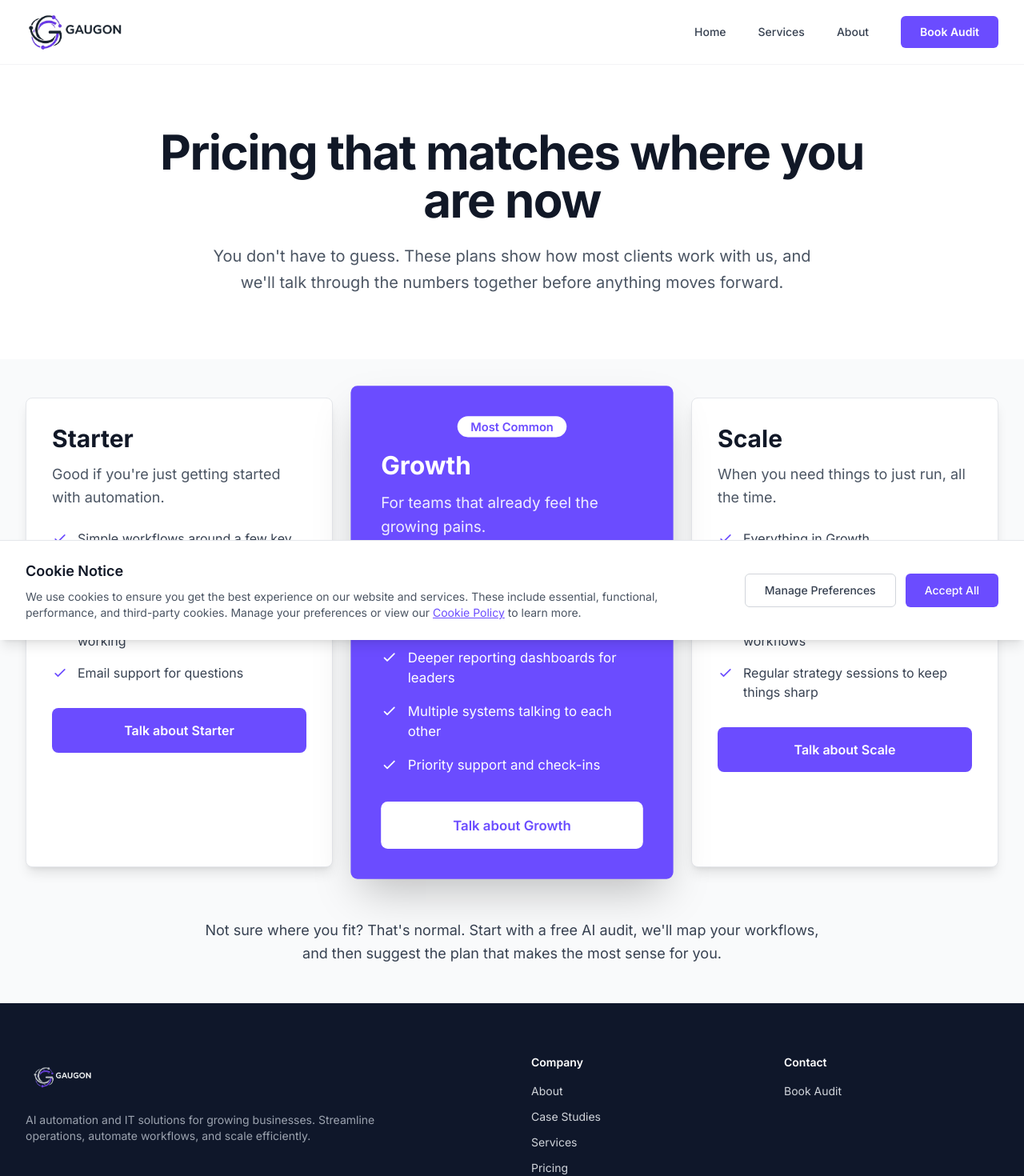
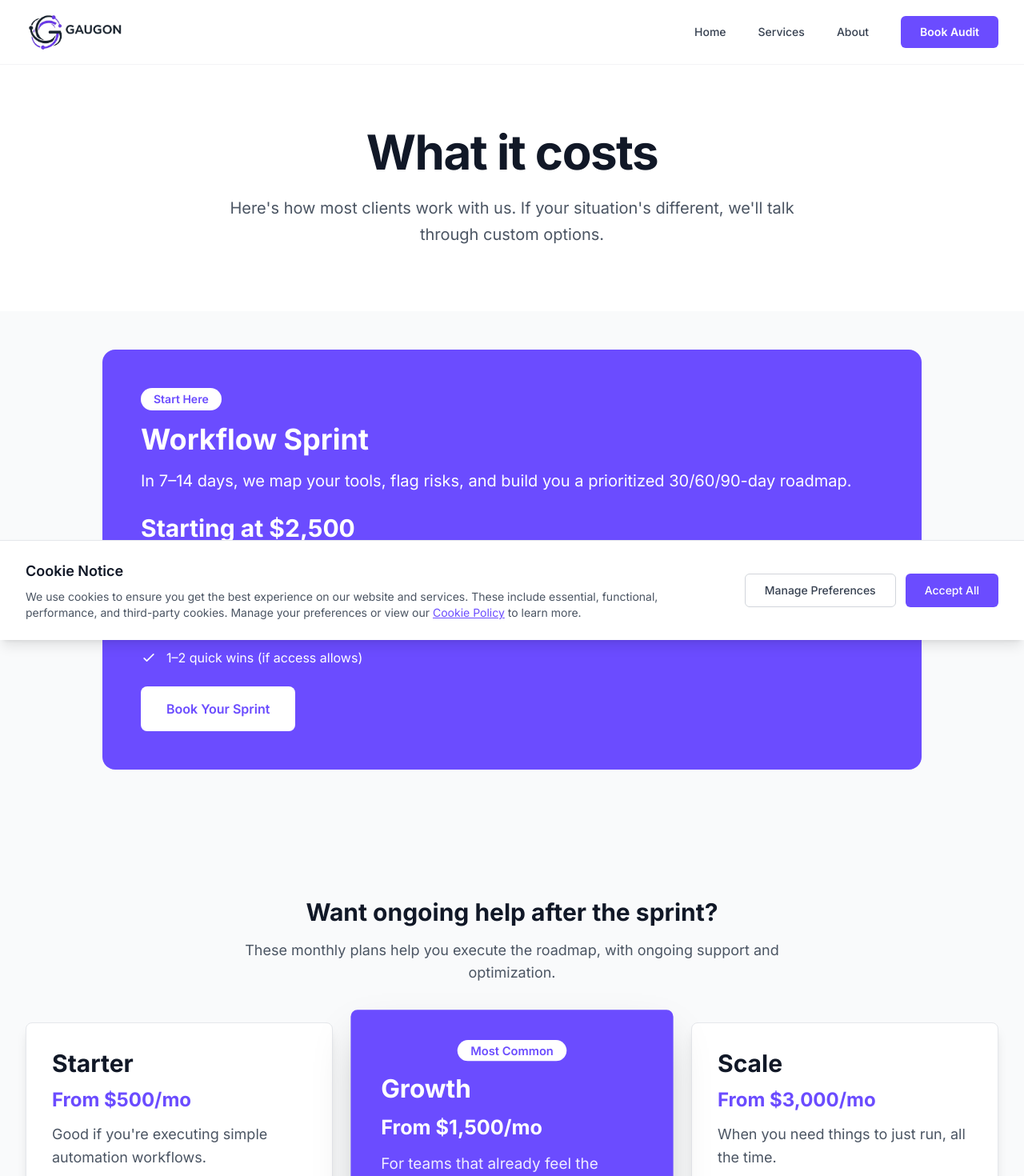
Before and after one commit to ocilab25/gaugon-website, a Next.js app: page /pricing in a window 1280 px wide. Shown: the top 1470 px of the page at 80% size. Built offline with nearby package versions, Linux system fonts and the light colour scheme.

Commit message:
Landing Page rewrite

```diff
--- a/app/pricing/page.tsx
+++ b/app/pricing/page.tsx
@@ -11,7 +11,8 @@ export default function PricingPage() {
     const plans = [
         {
             name: "Starter",
-            tagline: "Good if you're just getting started with automation.",
+            price: "From $500/mo",
+            tagline: "Good if you're executing simple automation workflows.",
             features: [
                 "Simple workflows around a few key tools",
                 "Email and basic CRM setup",
@@ -22,6 +23,7 @@ export default function PricingPage() {
         },
         {
             name: "Growth",
+            price: "From $1,500/mo",
             tagline: "For teams that already feel the growing pains.",
             features: [
                 "Everything in Starter",
@@ -34,6 +36,7 @@ export default function PricingPage() {
         },
         {
             name: "Scale",
+            price: "From $3,000/mo",
             tagline: "When you need things to just run, all the time.",
             features: [
                 "Everything in Growth",
@@ -51,24 +54,83 @@ export default function PricingPage() {
             <section className="py-20 bg-white px-6 lg:px-8">
                 <div className="max-w-4xl mx-auto text-center">
                     <h1 className="text-5xl sm:text-6xl font-bold text-gray-900 mb-6 tracking-tight">
-                        Pricing that matches where you are now
+                        What it costs
                     </h1>
                     <p className="text-xl text-gray-600 max-w-3xl mx-auto leading-relaxed">
-                        You don't have to guess. These plans show how most clients work with us, and we'll talk through the numbers together before anything moves forward.
+                        Here's how most clients work with us. If your situation's different, we'll talk through custom options.
                     </p>
                 </div>
             </section>
 
-            {/* Pricing Cards */}
+            {/* Workflow Sprint - Primary Offer */}
+            <section className="py-12 bg-gray-50 px-6 lg:px-8">
+                <div className="max-w-5xl mx-auto">
+                    <div className="bg-primary text-white rounded-2xl p-8 lg:p-12 mb-16">
+                        <div className="flex flex-col lg:flex-row gap-8 items-center">
+                            <div className="flex-1">
+                                <div className="inline-block bg-white text-primary px-4 py-1 rounded-full text-sm font-semibold mb-4">
+                                    Start Here
+                                </div>
+                                <h2 className="text-4xl font-bold mb-4">
+                                    Workflow Sprint
+                                </h2>
+                                <p className="text-xl text-primary-100 mb-6 leading-relaxed">
+                                    In 7–14 days, we map your tools, flag risks, and build you a prioritized 30/60/90-day roadmap.
+                                </p>
+                                <div className="text-3xl font-bold mb-6">
+                                    Starting at $2,500
+                                </div>
+                                <ul className="space-y-3 mb-6">
+                                    <li className="flex items-start">
+                                        <CheckmarkIcon className="w-5 h-5 text-white mr-3 flex-shrink-0 mt-0.5" />
+                                        <span>Complete tool & workflow inventory</span>
+                                    </li>
+                                    <li className="flex items-start">
+                                        <CheckmarkIcon className="w-5 h-5 text-white mr-3 flex-shrink-0 mt-0.5" />
+                                        <span>Security & privacy review</span>
+                                    </li>
+                                    <li className="flex items-start">
+                                        <CheckmarkIcon className="w-5 h-5 text-white mr-3 flex-shrink-0 mt-0.5" />
+                                        <span>Prioritized 30/60/90-day action plan</span>
+                                    </li>
+                                    <li className="flex items-start">
+                                        <CheckmarkIcon className="w-5 h-5 text-white mr-3 flex-shrink-0 mt-0.5" />
+                                        <span>1–2 quick wins (if access allows)</span>
+                                    </li>
+                                </ul>
+                                <Link
+                                    href="/contact"
+                                    className="inline-block bg-white text-primary px-8 py-4 rounded-lg font-semibold hover:bg-gray-100 transition-colors"
+                                >
+                                    Book Your Sprint
+                                </Link>
+                            </div>
+                        </div>
+                    </div>
+                </div>
+            </section>
+
+            {/* Monthly Plans Section */}
             <section className="py-12 bg-gray-50 px-6 lg:px-8">
                 <div className="max-w-7xl mx-auto">
+                    {/* Monthly Plans Intro */}
+                    <div className="text-center mb-12">
+                        <h2 className="text-3xl font-bold text-gray-900 mb-4">
+                            Want ongoing help after the sprint?
+                        </h2>
+                        <p className="text-lg text-gray-600 max-w-2xl mx-auto">
+                            These monthly plans help you execute the roadmap, with ongoing support and optimization.
+                        </p>
+                    </div>
+
+                    {/* Pricing Cards */}
                     <div className="grid grid-cols-1 md:grid-cols-3 gap-8">
                         {plans.map((plan, index) => (
                             <div
                                 key={index}
                                 className={`rounded-lg p-8 ${plan.highlighted
-                                        ? "bg-primary text-white shadow-2xl transform md:scale-105 border-4 border-primary"
-                                        : "bg-white border border-gray-200 shadow-lg"
+                                    ? "bg-primary text-white shadow-2xl transform md:scale-105 border-4 border-primary"
+                                    : "bg-white border border-gray-200 shadow-lg"
                                     }`}
                             >
                                 {plan.highlighted && (
@@ -84,6 +146,12 @@ export default function PricingPage() {
                                 >
                                     {plan.name}
                                 </h2>
+                                <div
+                                    className={`text-2xl font-bold mb-3 ${plan.highlighted ? "text-white" : "text-primary"
+                                        }`}
+                                >
+                                    {plan.price}
+                                </div>
                                 <p
                                     className={`text-lg mb-6 leading-relaxed ${plan.highlighted ? "text-white/90" : "text-gray-600"
                                         }`}
@@ -110,8 +178,8 @@ export default function PricingPage() {
                                 <Link
                                     href="/contact"
                                     className={`block w-full py-4 px-6 rounded-lg text-center font-semibold transition-colors ${plan.highlighted
-                                            ? "bg-white text-primary hover:bg-gray-100"
-                                            : "bg-primary text-white hover:bg-primary/90"
+                                        ? "bg-white text-primary hover:bg-gray-100"
+                                        : "bg-primary text-white hover:bg-primary/90"
                                         }`}
                                 >
                                     Talk about {plan.name}
@@ -122,9 +190,15 @@ export default function PricingPage() {
 
                     {/* Note Below Plans */}
                     <div className="mt-16 text-center max-w-3xl mx-auto">
-                        <p className="text-lg text-gray-700 leading-relaxed">
-                            Not sure where you fit? That's normal. Start with a free AI audit, we'll map your workflows, and then suggest the plan that makes the most sense for you.
+                        <p className="text-lg text-gray-700 leading-relaxed mb-4">
+                            Not sure which monthly plan fits? Start with the <strong>Workflow Sprint</strong>. We'll map your workflows, and then suggest what makes sense for ongoing support—if you even need it.
                         </p>
+                        <Link
+                            href="/contact"
+                            className="inline-block text-primary font-semibold hover:underline"
+                        >
+                            Book Your Sprint →
+                        </Link>
                     </div>
                 </div>
             </section>
--- a/components/sections/FinalCTA.tsx
+++ b/components/sections/FinalCTA.tsx
@@ -5,17 +5,17 @@ export default function FinalCTA() {
     <section className="py-24 bg-primary text-white px-6 lg:px-8">
       <div className="max-w-4xl mx-auto text-center">
         <h2 className="text-4xl sm:text-5xl font-bold mb-6 tracking-tight">
-          Ready to make your day-to-day run smoother?
+          Ready to see what's slowing you down?
         </h2>
         <p className="text-xl text-primary-100 mb-10 max-w-2xl mx-auto leading-relaxed">
-          You can book a workflow review session. We'll walk through how you handle work today and spot the places where better systems or light automation can save you time, clicks, and stress. No pressure, just honest feedback and practical next steps.
+          Book a 15-minute intro call. We'll talk through your current setup, and you'll know pretty quickly if this is a fit. No pitch decks, no sales pressure—just an honest look at where you are and what might help.
         </p>
         <div className="flex flex-col sm:flex-row gap-4 justify-center">
           <Link
             href="/contact"
             className="bg-white text-primary px-8 py-4 rounded-md text-lg font-semibold hover:bg-gray-100 transition-colors shadow-sm hover:shadow-md min-w-[240px]"
           >
-            Schedule Workflow Review
+            Book Your Intro Call
           </Link>
           <a
             href="https://wa.me/14076682684?text=Hi! I'd like to chat about streamlining my workflows."
--- a/components/sections/Hero.tsx
+++ b/components/sections/Hero.tsx
@@ -9,28 +9,28 @@ export default function Hero() {
           {/* Left Column - Text Content (60%) */}
           <div className="lg:col-span-3">
             <h1 className="text-4xl sm:text-5xl lg:text-6xl font-bold text-gray-900 mb-6 tracking-tight">
-              AI Automation That Makes Your Team Feel 2x Bigger
+              You know something's inefficient. You just don't have time to fix it.
             </h1>
 
             <p className="text-lg sm:text-xl text-gray-600 mb-8 leading-relaxed">
-              We design and run automations for marketing, support, CRM, and ops so growing businesses can scale without extra headcount.
+              We spend 7–14 days mapping your workflows, security gaps, and automation opportunities—then give you a prioritized to-do list. Small, reversible changes that use the tools you already own.
             </p>
 
             {/* Inline Audit Checklist */}
             <div className="mb-8">
-              <p className="font-semibold text-gray-900 mb-4">In your free AI audit you'll:</p>
+              <p className="font-semibold text-gray-900 mb-4">What you'll get:</p>
               <ul className="space-y-3 mb-8">
                 <li className="flex items-start">
                   <CheckmarkIcon className="w-5 h-5 text-primary mr-3 mt-0.5 shrink-0" />
-                  <span className="text-gray-700">Map your current workflows</span>
+                  <span className="text-gray-700">A clear map of your tools and workflows</span>
                 </li>
                 <li className="flex items-start">
                   <CheckmarkIcon className="w-5 h-5 text-primary mr-3 mt-0.5 shrink-0" />
-                  <span className="text-gray-700">Spot 3–5 high-impact automation opportunities</span>
+                  <span className="text-gray-700">A short list of concrete risks</span>
                 </li>
                 <li className="flex items-start">
                   <CheckmarkIcon className="w-5 h-5 text-primary mr-3 mt-0.5 shrink-0" />
-                  <span className="text-gray-700">Get a simple next-step plan</span>
+                  <span className="text-gray-700">A prioritized 30/60/90-day action plan</span>
                 </li>
               </ul>
             </div>
@@ -41,7 +41,7 @@ export default function Hero() {
                 href="/contact"
                 className="bg-primary text-white px-8 py-4 rounded-lg text-lg font-semibold hover:bg-primary/90 transition-colors shadow-md hover:shadow-lg text-center"
               >
-                Start Free AI Audit
+                Map My Workflows
               </Link>
               <a
                 href="https://wa.me/14076682684?text=Hello! I'm interested in learning more about Gaugon's AI automation services."
--- /dev/null
+++ b/components/sections/WhatYouGet.tsx
@@ -0,0 +1,54 @@
+export default function WhatYouGet() {
+    const deliverables = [
+        {
+            title: "A tool & workflow inventory",
+            description: "Plain-language map of what you use now, where data lives, and what's held together with duct tape.",
+        },
+        {
+            title: "A short list of concrete risks",
+            description: "Security gaps, privacy red flags, or automation tripwires that could bite you later—explained in English, not IT speak.",
+        },
+        {
+            title: "A prioritized 30/60/90-day action plan",
+            description: "3–5 \"do this next\" steps ranked by impact and ease, designed to not break your existing systems.",
+        },
+    ];
+
+    return (
+        <section className="py-24 bg-white px-6 lg:px-8">
+            <div className="max-w-7xl mx-auto">
+                <h2 className="text-4xl sm:text-5xl font-bold text-center text-gray-900 mb-4 tracking-tight">
+                    What you'll walk away with
+                </h2>
+                <p className="text-xl text-gray-600 text-center mb-16 max-w-2xl mx-auto">
+                    Everything delivered in 7–14 days, ready to use or hand to your next hire.
+                </p>
+                <div className="grid grid-cols-1 md:grid-cols-3 gap-8 mb-12">
+                    {deliverables.map((item, index) => (
+                        <div
+                            key={index}
+                            className="bg-white border border-gray-200 p-8 rounded-lg hover:shadow-lg transition-shadow"
+                        >
+                            <div className="text-3xl font-bold text-primary mb-4">
+                                {String(index + 1).padStart(2, '0')}
+                            </div>
+                            <h3 className="text-xl font-semibold text-gray-900 mb-4">
+                                {item.title}
+                            </h3>
+                            <p className="text-gray-600 leading-relaxed">
+                                {item.description}
+                            </p>
+                        </div>
+                    ))}
+                </div>
+
+                {/* Bonus Callout */}
+                <div className="bg-primary/5 border border-primary/20 rounded-lg p-6 max-w-4xl mx-auto">
+                    <p className="text-gray-700 leading-relaxed">
+                        <span className="font-semibold text-gray-900">Bonus:</span> If you give us access and time allows, we'll implement 1–2 quick wins (like hardening a form, fixing a broken header, or cleaning up an automation) before we wrap.
+                    </p>
+                </div>
+            </div>
+        </section>
+    );
+}
```
Also changed, not shown: app/page.tsx (+4 -4 lines), components/sections/FAQ.tsx (+14 -19 lines), 1 other file (tests, documents, lock files or other folders).
